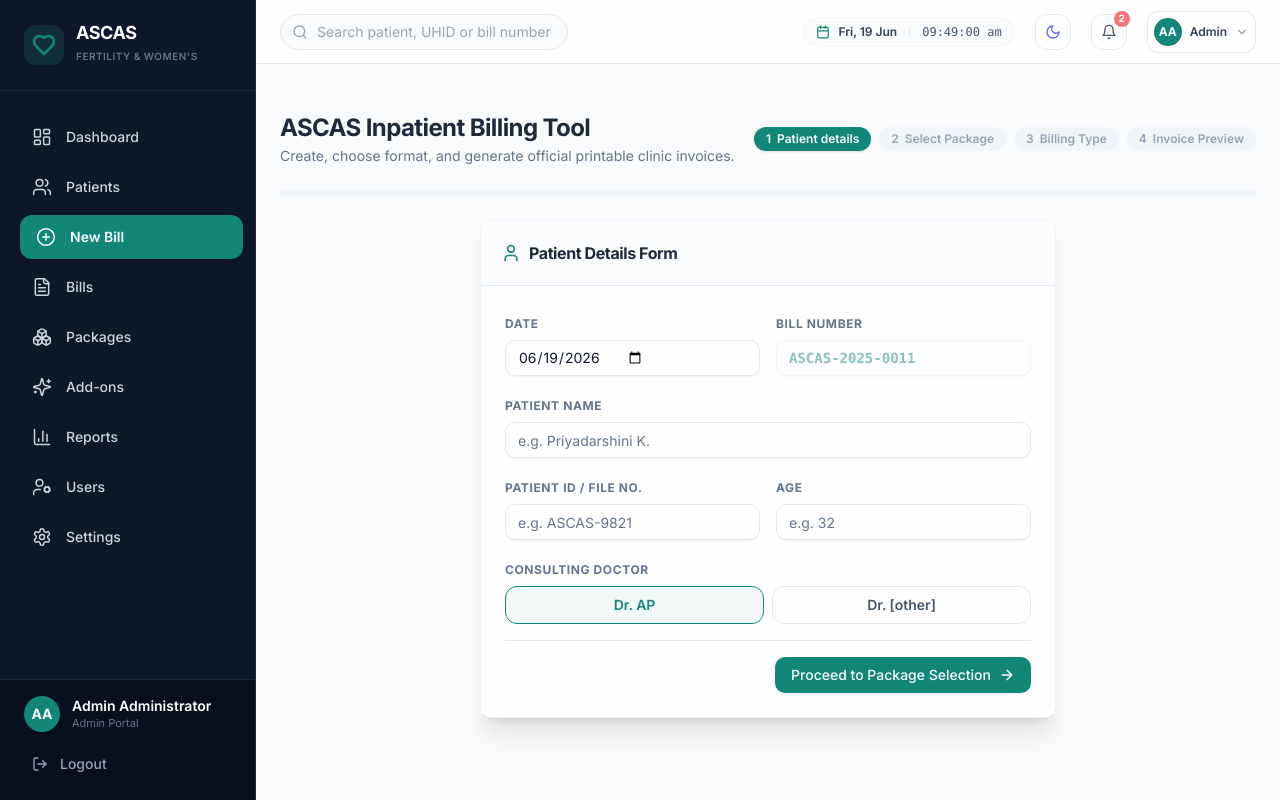
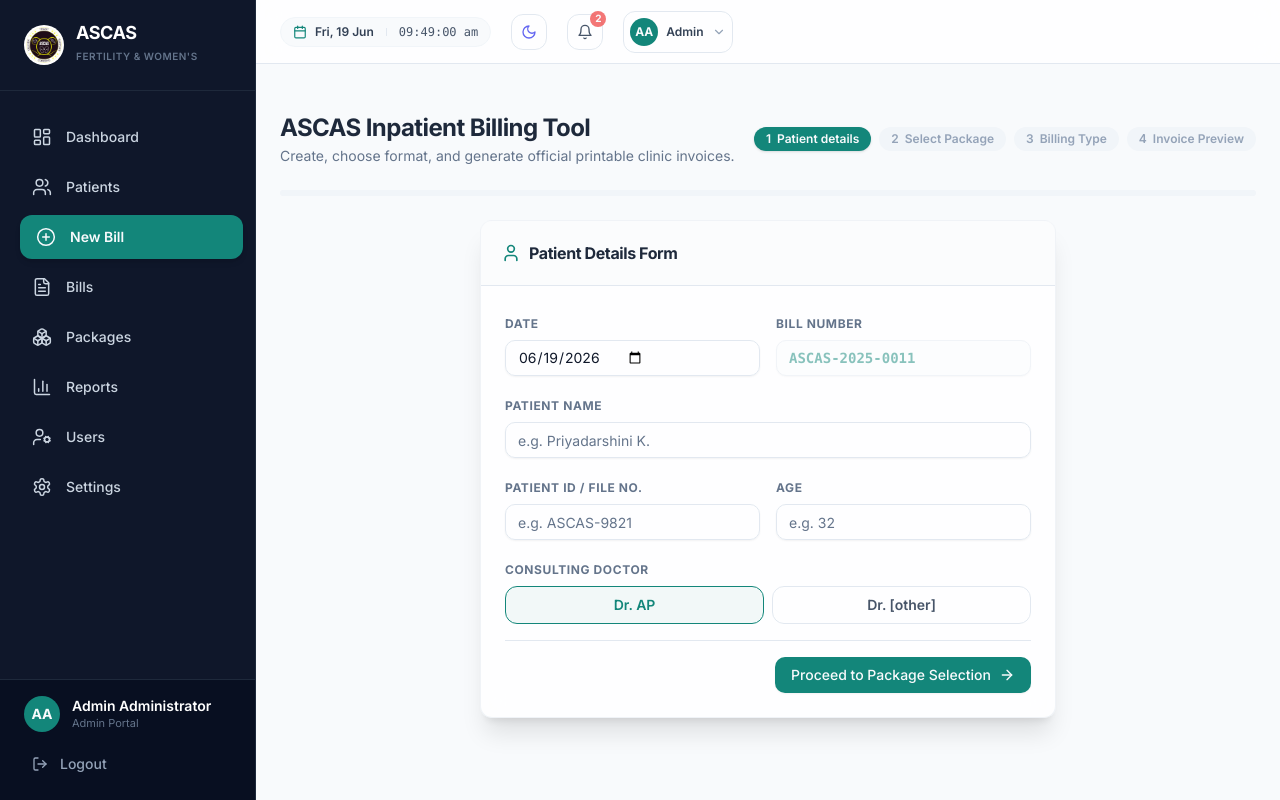
Before and after one commit to Abinav-Loki/billing, a React (Vite) app in the folder frontend/: page /#/billing/new in a window 1280 px wide. Built offline with nearby package versions, Linux system fonts and the light colour scheme.

Commit message:
Update billing to include selected add-ons, add logo to sidebar and invoices, remove search bar from header

```diff
--- a/frontend/src/components/layout/Header.tsx
+++ b/frontend/src/components/layout/Header.tsx
@@ -40,19 +40,7 @@ export function Header() {
 
   return (
     <header className="h-16 border-b border-slate-200 dark:border-slate-800 bg-white/80 dark:bg-slate-950/80 backdrop-blur-md flex items-center justify-between px-6 fixed top-0 right-0 left-64 z-20 transition-colors duration-200">
-      {/* Search Bar */}
-      <div className="relative w-72">
-        <span className="absolute inset-y-0 left-3 flex items-center text-slate-400">
-          <Search className="h-4 w-4" />
-        </span>
-        <input
-          type="text"
-          placeholder="Search patient, UHID or bill number..."
-          value={searchQuery}
-          onChange={(e) => setSearchQuery(e.target.value)}
-          className="w-full h-9 pl-9 pr-4 rounded-full border border-slate-200 dark:border-slate-800 bg-slate-50 dark:bg-slate-900 focus:bg-white focus:outline-none focus:ring-1 focus:ring-primary text-sm transition-all text-slate-800 dark:text-slate-100"
-        />
-      </div>
+      {/* Search Bar Removed */}
 
       {/* Utilities */}
       <div className="flex items-center gap-5">
--- a/frontend/src/components/layout/Sidebar.tsx
+++ b/frontend/src/components/layout/Sidebar.tsx
@@ -23,7 +23,6 @@ export function Sidebar() {
     { name: "New Bill", to: "/billing/new", icon: PlusCircle },
     { name: "Bills", to: "/bills", icon: FileText },
     { name: "Packages", to: "/packages", icon: Boxes },
-    { name: "Add-ons", to: "/addons", icon: Sparkles },
     { name: "Reports", to: "/reports", icon: BarChart3 },
     ...(user?.role === "Admin"
       ? [{ name: "Users", to: "/users", icon: UserCog }]
@@ -35,8 +34,8 @@ export function Sidebar() {
     <aside className="w-64 bg-slate-900 text-slate-300 flex flex-col h-screen fixed left-0 top-0 border-r border-slate-800 z-30">
       {/* Header / Logo */}
       <div className="p-6 border-b border-slate-800 flex items-center gap-3">
-        <div className="bg-primary/20 p-2 rounded-lg text-primary">
-          <Heart className="h-6 w-6 stroke-[2.5]" />
+        <div className="h-10 w-10 shrink-0 bg-white rounded-full overflow-hidden flex items-center justify-center p-0.5">
+          <img src="/logo.jpeg" alt="ASCAS Logo" className="h-full w-full object-contain rounded-full" />
         </div>
         <div>
           <h1 className="font-bold text-white text-lg tracking-tight leading-none">ASCAS</h1>
--- a/frontend/src/pages/billing/BillingWizardPage.tsx
+++ b/frontend/src/pages/billing/BillingWizardPage.tsx
@@ -379,9 +379,8 @@ export function BillingWizardPage() {
     return sum
   }, 0)
 
-  const addOnsTotal = billingFormat === "detailed"
-    ? detailedItemsTotal
-    : selectedAddOns.reduce((sum, item) => sum + item.addon.price * item.qty, 0)
+  const addOnsTotal = (billingFormat === "detailed" ? detailedItemsTotal : 0) +
+    selectedAddOns.reduce((sum, item) => sum + item.addon.price * item.qty, 0)
 
   const subtotal = packageAmount + addOnsTotal
   const grandTotal = Math.max(0, subtotal - discount)
@@ -443,7 +442,8 @@ export function BillingWizardPage() {
     if (!selectedPackage) return
 
     const generatedAddOns = billingFormat === "detailed"
-      ? detailedItemsList
+      ? [
+          ...detailedItemsList
             .filter(item => {
               const sel = detailedSelections[item.name]
               return sel && sel.checked
@@ -455,7 +455,12 @@ export function BillingWizardPage() {
                 name: item.name + qtyText,
                 price: (item.price || 0) * sel.qty
               }
-          })
+            }),
+          ...selectedAddOns.map(item => ({
+            name: item.qty > 1 ? `${item.addon.name} (x${item.qty})` : item.addon.name,
+            price: item.addon.price * item.qty
+          }))
+        ]
       : selectedAddOns.map(item => ({
           name: item.qty > 1 ? `${item.addon.name} (x${item.qty})` : item.addon.name,
           price: item.addon.price * item.qty
@@ -1070,27 +1075,7 @@ export function BillingWizardPage() {
                   )}
                 </div>
 
-                {/* Selected Add-ons */}
-                {selectedAddOns.length > 0 && (
-                  <div className="space-y-2">
-                    <label className="text-[10px] font-bold text-slate-400 uppercase tracking-wider">Selected Add-ons</label>
-                    <div className="space-y-1.5 max-h-[140px] overflow-y-auto pr-1">
-                      {selectedAddOns.map(item => (
-                        <div key={item.addon.id} className="flex justify-between items-center text-xs border bg-white dark:bg-slate-900 p-2.5 rounded-lg">
-                          <div className="min-w-0 pr-2">
-                            <p className="font-bold text-slate-700 dark:text-slate-200 truncate">{item.addon.name}</p>
-                            <p className="text-[10px] text-muted-foreground font-semibold">
-                              {formatCurrency(item.addon.price)} x {item.qty}
-                            </p>
-                          </div>
-                          <span className="font-bold text-slate-750 dark:text-slate-200 shrink-0">
-                            {formatCurrency(item.addon.price * item.qty)}
-                          </span>
-                        </div>
-                      ))}
-                    </div>
-                  </div>
-                )}
+                {/* Selected Add-ons removed from sidebar as per request */}
 
                 {/* Discount Inputs */}
                 <div className="border-t pt-4 space-y-3">
@@ -1325,11 +1310,13 @@ export function BillingWizardPage() {
               {/* Letterhead Header */}
               <div className="flex justify-between items-start border-b pb-6">
                 <div className="space-y-1">
-                  <div className="flex items-center gap-2">
-                    <Building2 className="h-6 w-6 text-primary" />
-                    <h2 className="text-xl font-extrabold text-slate-850 dark:text-slate-100 tracking-tight">
+                  <div className="flex items-center gap-2.5">
+                    <img src="/logo.jpeg" alt="ASCAS Logo" className="h-12 w-12 object-contain" />
+                    <div className="flex flex-col">
+                      <h2 className="text-xl font-extrabold text-slate-850 dark:text-slate-100 tracking-tight leading-none">
                         ASCAS FERTILITY & WOMEN'S CENTER
                       </h2>
+                    </div>
                   </div>
                   <p className="text-[11px] text-slate-500 italic font-medium leading-none">
                     Doctor-led. Structured systems. Personal touch.
@@ -1404,7 +1391,7 @@ export function BillingWizardPage() {
                     </tr>
 
                     {/* Add-ons / Exclusions rows */}
-                    {billingFormat === "detailed" ? (
+                    {billingFormat === "detailed" && (
                       detailedItemsList
                         .filter(item => {
                           const sel = detailedSelections[item.name]
@@ -1413,7 +1400,7 @@ export function BillingWizardPage() {
                         .map((item, idx) => {
                           const sel = detailedSelections[item.name]
                           return (
-                            <tr key={idx}>
+                            <tr key={`det-${idx}`}>
                               <td className="py-3 pr-4">
                                 <p className="font-bold text-slate-750 dark:text-slate-200">
                                   {item.name.split("\n").join(" ")}
@@ -1427,8 +1414,9 @@ export function BillingWizardPage() {
                             </tr>
                           )
                         })
-                    ) : (
-                      selectedAddOns.map(item => (
+                    )}
+
+                    {selectedAddOns.map(item => (
                       <tr key={item.addon.id}>
                         <td className="py-3 pr-4">
                           <p className="font-bold text-slate-750 dark:text-slate-200">{item.addon.name}</p>
@@ -1439,8 +1427,7 @@ export function BillingWizardPage() {
                           {formatCurrency(item.addon.price * item.qty)}
                         </td>
                       </tr>
-                      ))
-                    )}
+                    ))}
                   </tbody>
                 </table>
               </div>
```
Also changed, not shown: frontend/public/logo.jpeg (added). Lines whose indentation alone changed are shown as unchanged.
